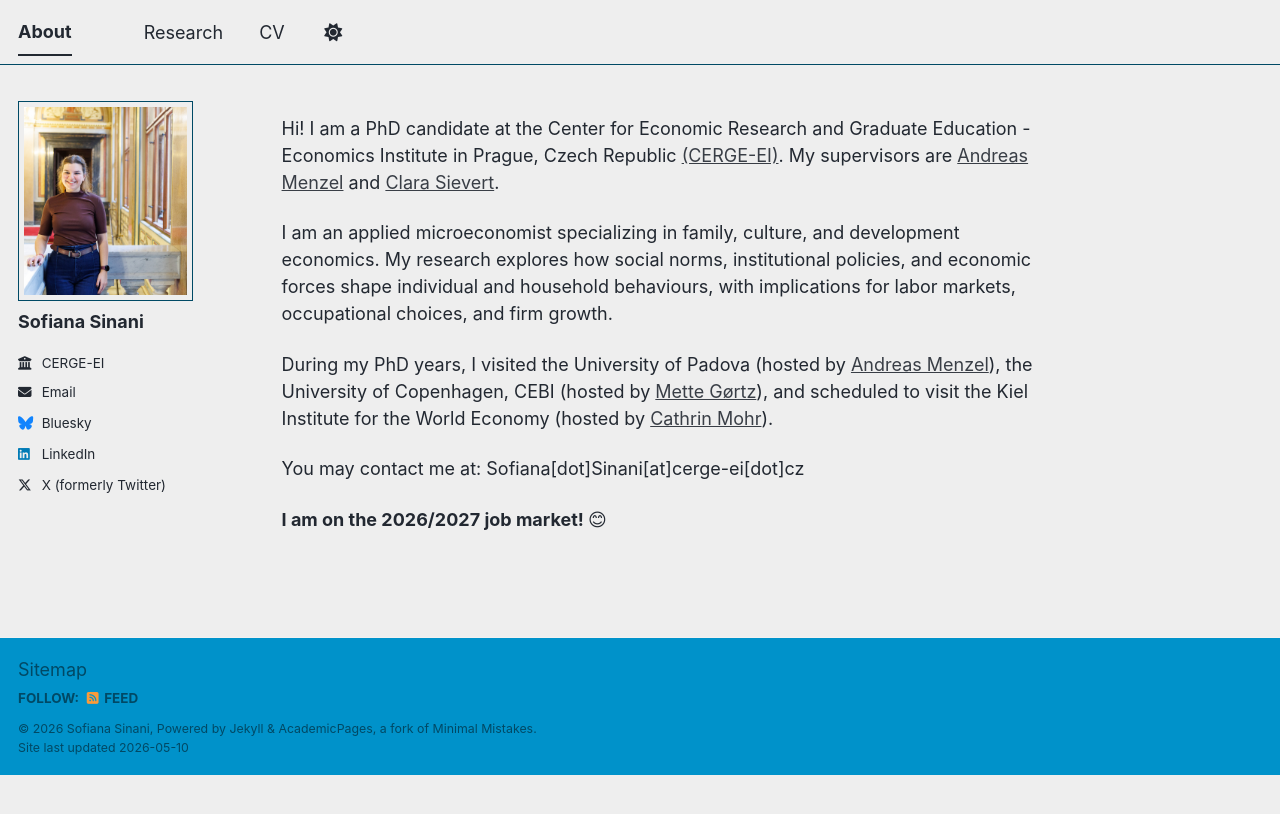
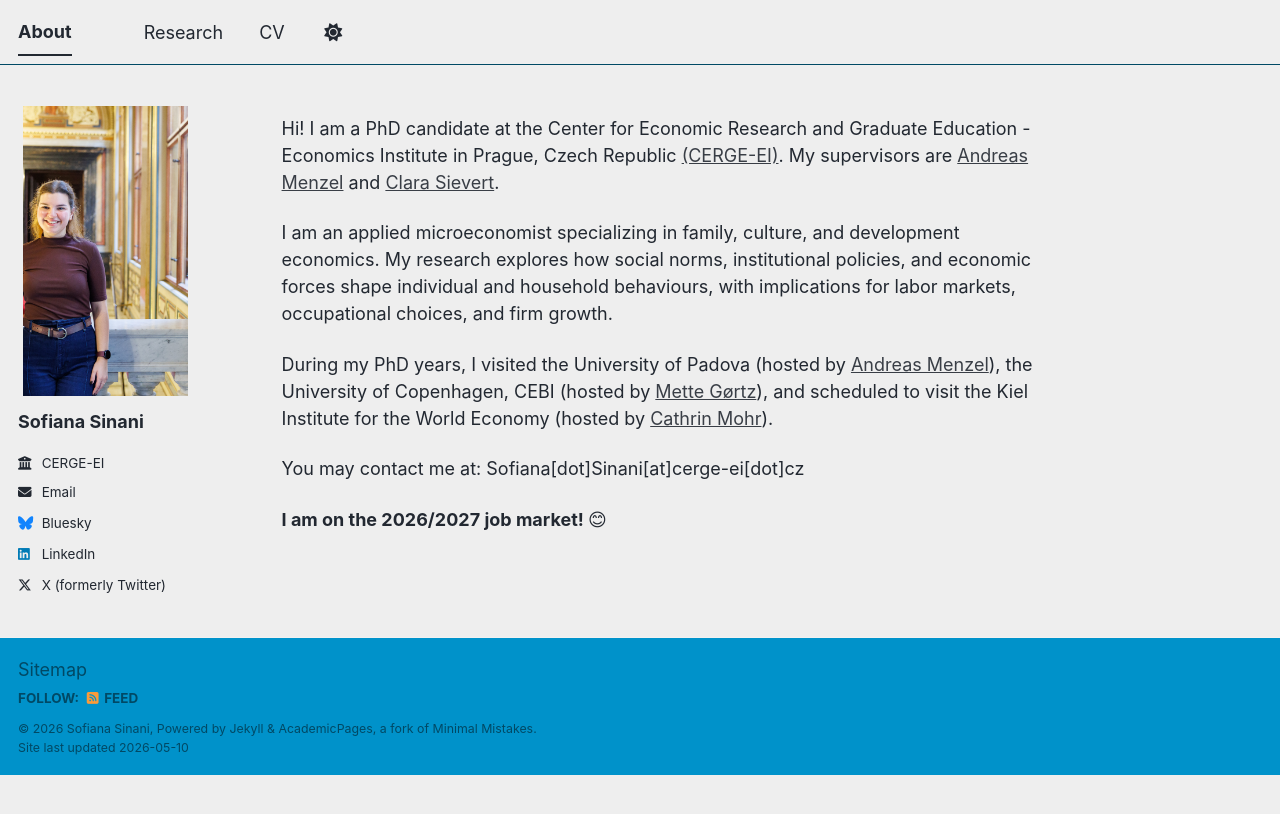
Before and after one commit to sofianasinani/sofianasinani.github.io, a Jekyll site: the page built from _pages/about.md, in a window 1280 px wide. Shown: the top 814 px of the page. Built offline with Jekyll 4.4.1, drawn with Linux system fonts in a browser that asks for light colours; a script bundle is joined from its source files by our own code; library files that are not in the unit come from our copies.

Commit message:
Update main.scss

```diff
--- a/assets/css/main.scss
+++ b/assets/css/main.scss
@@ -35,12 +35,17 @@
 
 .author__avatar img {
   border-radius: 0% !important;
-  width: 200px !important;
-  height: 200px !important;
+  width: 250px !important;
+  height: 300px !important;
   object-fit: cover;
+  border: none !important;
+  box-shadow: none !important;
+  outline: none !important;
 }
 
 .author__avatar {
-  width: 200px !important;
-  height: 200px !important;
+  width: 250px !important;
+  height: 300px !important;
+  border: none !important;
+  box-shadow: none !important;
 }
```
